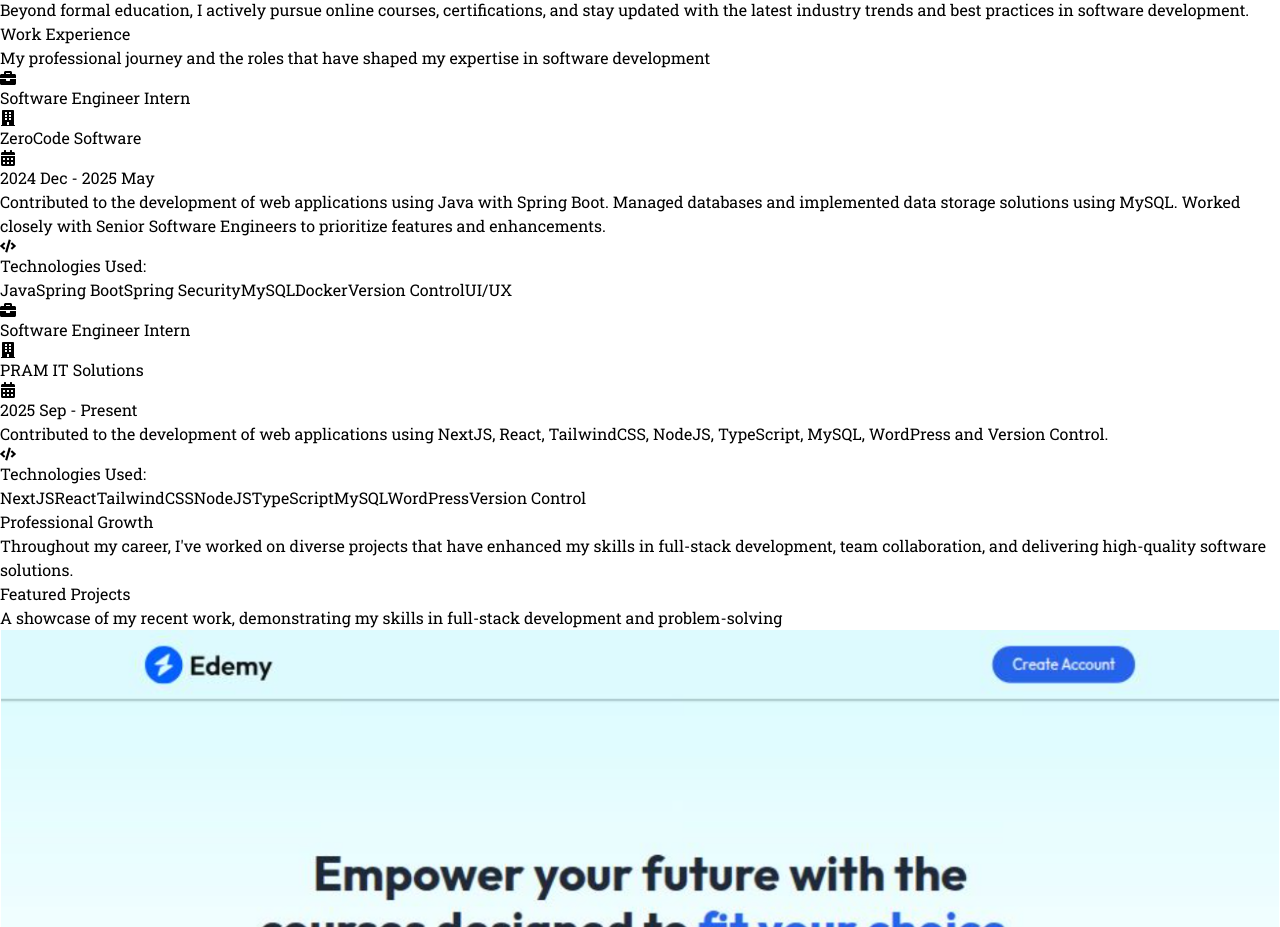
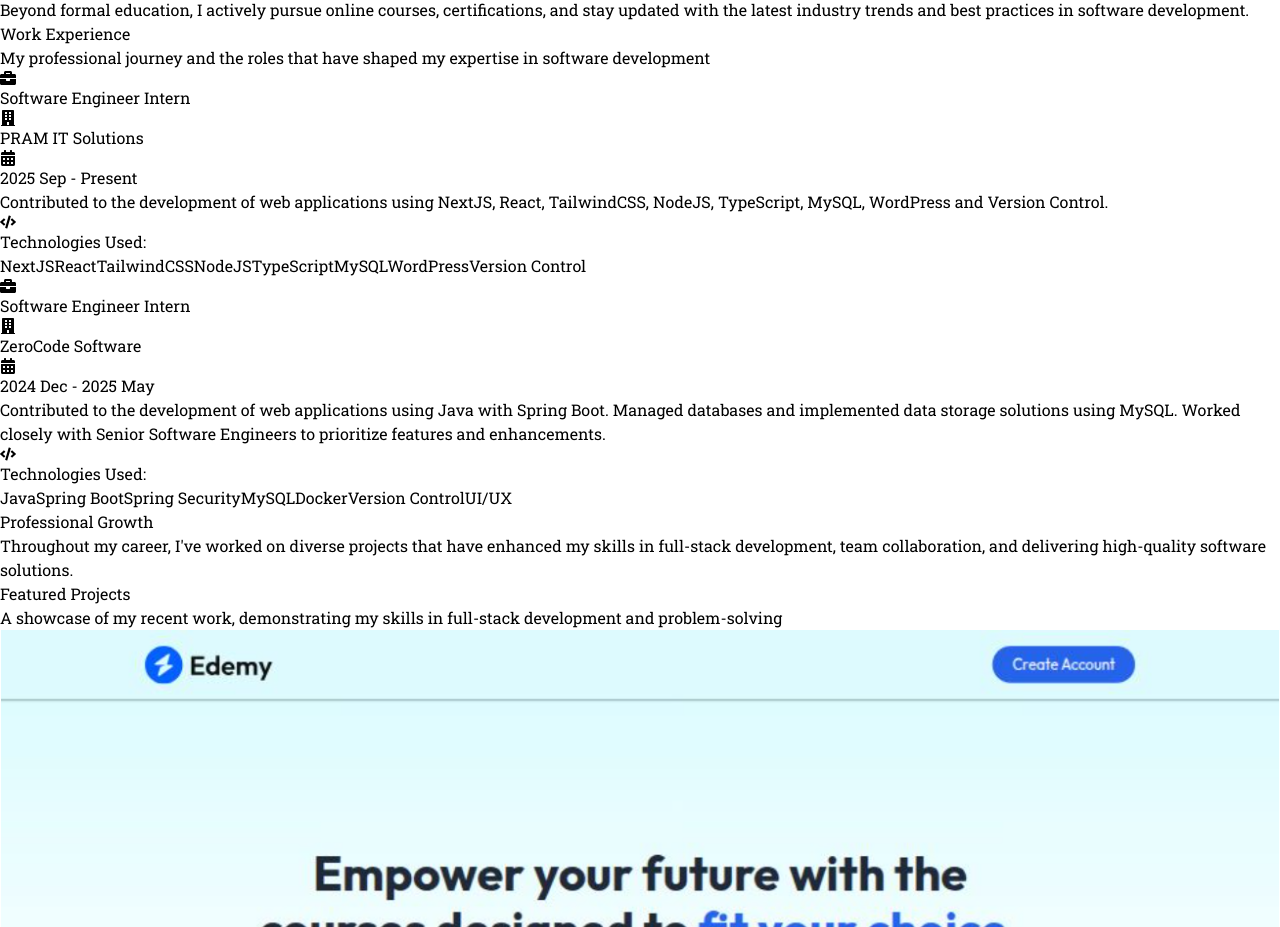
Before and after one commit to sohanfernando/my-portfolio, a React (Vite) app: page / in a window 1280 px wide. Shown: the part 4720-5647 px from the top of the page. Built offline with nearby package versions, Linux system fonts and the light colour scheme.

Commit message:
Update index.js

```diff
--- a/src/constants/index.js
+++ b/src/constants/index.js
@@ -27,18 +27,18 @@ export const EDUCATION = [
 
 export const EXPERIENCES = [
   {
+    year: "2025 Sep - Present",
+    role: "Software Engineer Intern",
+    company: "PRAM IT Solutions",
+    description: `Contributed to the development of web applications using NextJS, React, TailwindCSS, NodeJS, TypeScript, MySQL, WordPress and Version Control.`,
+    technologies: ["NextJS", "React", "TailwindCSS", "NodeJS", "TypeScript", "MySQL", "WordPress", "Version Control"],
+  },
+  {
     year: "2024 Dec - 2025 May",
     role: "Software Engineer Intern",
     company: "ZeroCode Software",
     description: `Contributed to the development of web applications using Java with Spring Boot. Managed databases and implemented data storage solutions using MySQL. Worked closely with Senior Software Engineers to prioritize features and enhancements.`,
     technologies: ["Java", "Spring Boot", "Spring Security", "MySQL", "Docker", "Version Control", "UI/UX"],
-  },
-  {
-    year: "2025 Sep - Present",
-    role: "Software Engineer Intern",
-    company: "PRAM IT Solutions",
-    description: `Contributed to the development of web applications using NextJS, React, TailwindCSS, NodeJS, TypeScript, MySQL, WordPress and Version Control.`,
-    technologies: ["NextJS", "React", "TailwindCSS", "NodeJS", "TypeScript", "MySQL", "WordPress", "Version Control"],
   },
 ];
 
```
